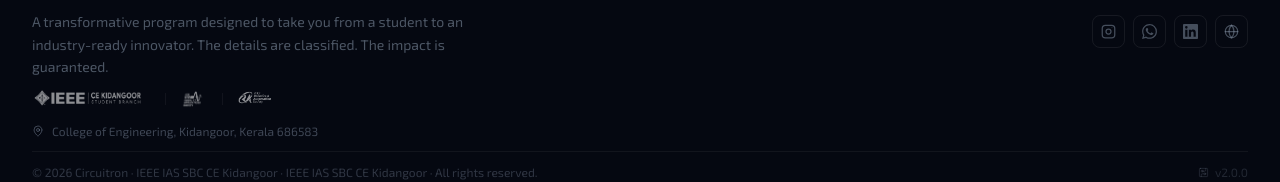
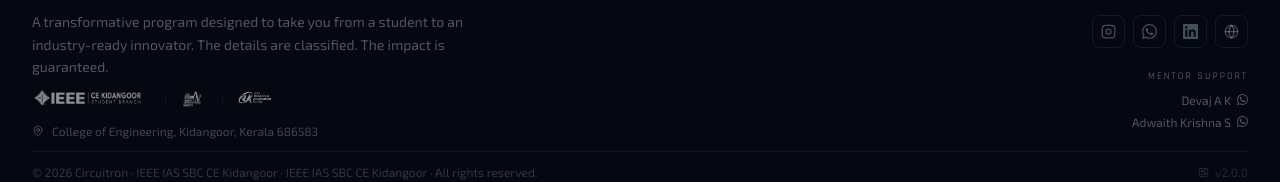
Before and after one commit to Kesicode/circuitron2026, a Next.js app: page / in a window 1280 px wide. Shown: the part 2248-2430 px from the top of the page. Built offline with nearby package versions, Linux system fonts and the light colour scheme; no server answers; the database is empty; a web font is replaced by a local one.

Commit message:
feat: add Mentor Support links redirecting to WhatsApp in footer

```diff
--- a/src/components/Footer.tsx
+++ b/src/components/Footer.tsx
@@ -104,6 +104,26 @@ export default function Footer() {
                 </a>
               ))}
             </div>
+
+            {/* Mentors */}
+            <div className="mt-5 flex flex-col md:items-end">
+              <p className="font-rajdhani font-700 text-[10px] tracking-[.2em] uppercase mb-2 text-slate-500">Mentor Support</p>
+              <div className="flex flex-col gap-1.5 md:items-end">
+                {[
+                  { name: "Devaj A K", link: "https://wa.me/918848718432" },
+                  { name: "Adwaith Krishna S", link: "https://wa.me/917025900705" }
+                ].map(({ name, link }) => (
+                  <a key={name} href={link} target="_blank" rel="noopener noreferrer"
+                    className="flex items-center gap-1.5 font-exo text-xs hover:text-white transition-colors"
+                    style={{ color: "rgba(148,163,184,.5)" }}
+                    onMouseEnter={e => { e.currentTarget.style.color = color; }}
+                    onMouseLeave={e => { e.currentTarget.style.color = "rgba(148,163,184,.5)"; }}>
+                    <span>{name}</span>
+                    <WhatsAppIcon size={11} />
+                  </a>
+                ))}
+              </div>
+            </div>
           </div>
         </div>
 
```
